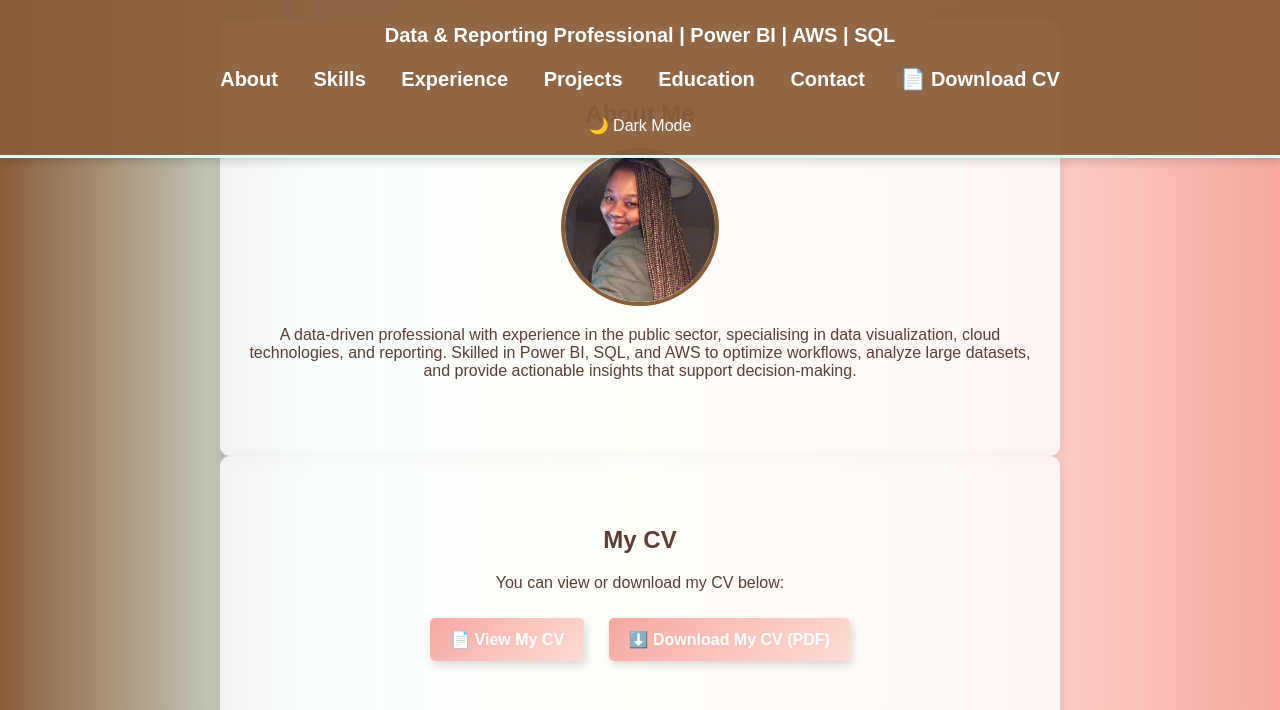
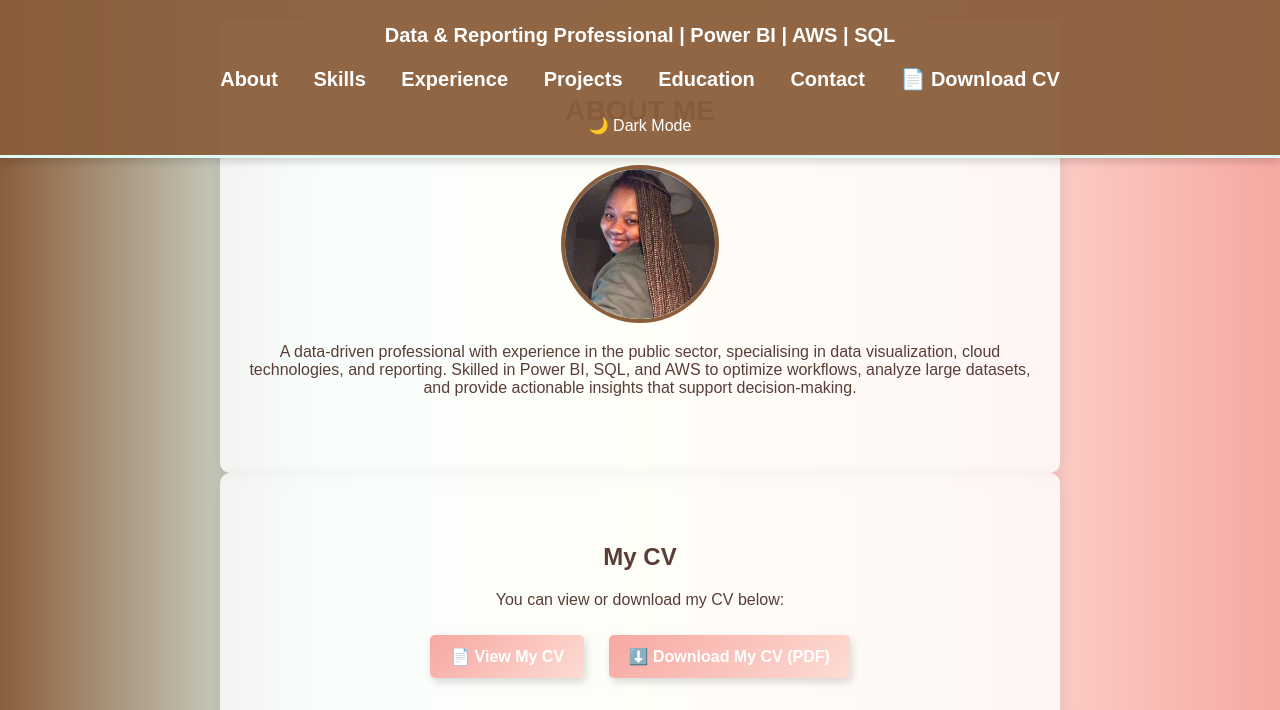
Before and after one commit to ItIsNette/Portfolio-AH, a website: page index.html in a window 1280 px wide. Shown: the part 90-800 px from the top of the page. Drawn offline with Linux system fonts and the light colour scheme.

Commit message:
Fixed About Me title visibility and spacing

```diff
--- a/styles.css
+++ b/styles.css
@@ -431,3 +431,15 @@ section.show {
     padding: 60px 20px;
     text-align: center;
 }
+/* Fix "About Me" Title Visibility */
+#about h2 {
+    font-size: 28px; /* Increase title size */
+    font-weight: bold;
+    color: #5A3E36; /* Dark brown for better contrast */
+    text-align: center;
+    text-transform: uppercase; /* Optional: Makes title stand out */
+    padding: 15px 0;
+    border-bottom: 3px solid #DFF9F4; /* Adds a subtle underline */
+    width: fit-content;
+    margin: 0 auto;
+}
```
Also changed, not shown: index.html (+6 -5 lines).
